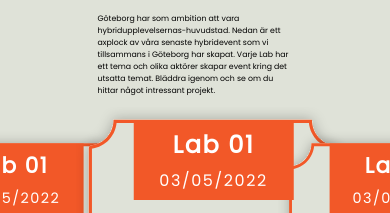
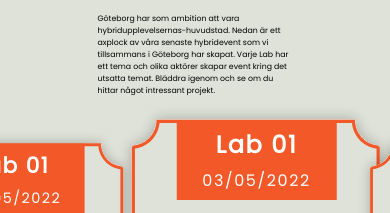
Before and after one commit to DavisDavisDavis/FEL, a website built with Vite: page index.html in a window 390 px wide. Shown: the part 1171-1384 px from the top of the page. Built offline with nearby package versions, Linux system fonts and the light colour scheme.

Commit message:
the carousel is accaptable in mobile view now

```diff
--- a/carousel.js
+++ b/carousel.js
@@ -12,6 +12,8 @@ var splide = new Splide(".splide", {
     },
     750: {
       perPage: 2,
+      focus: 0,
+      gap: "5rem",
     },
   },
 });
--- a/style/carousel.css
+++ b/style/carousel.css
@@ -76,6 +76,3 @@
   left: 3.5rem;
   z-index: 1;
 }
-
-@media screen and (max-width: 780px) {
-}
```
